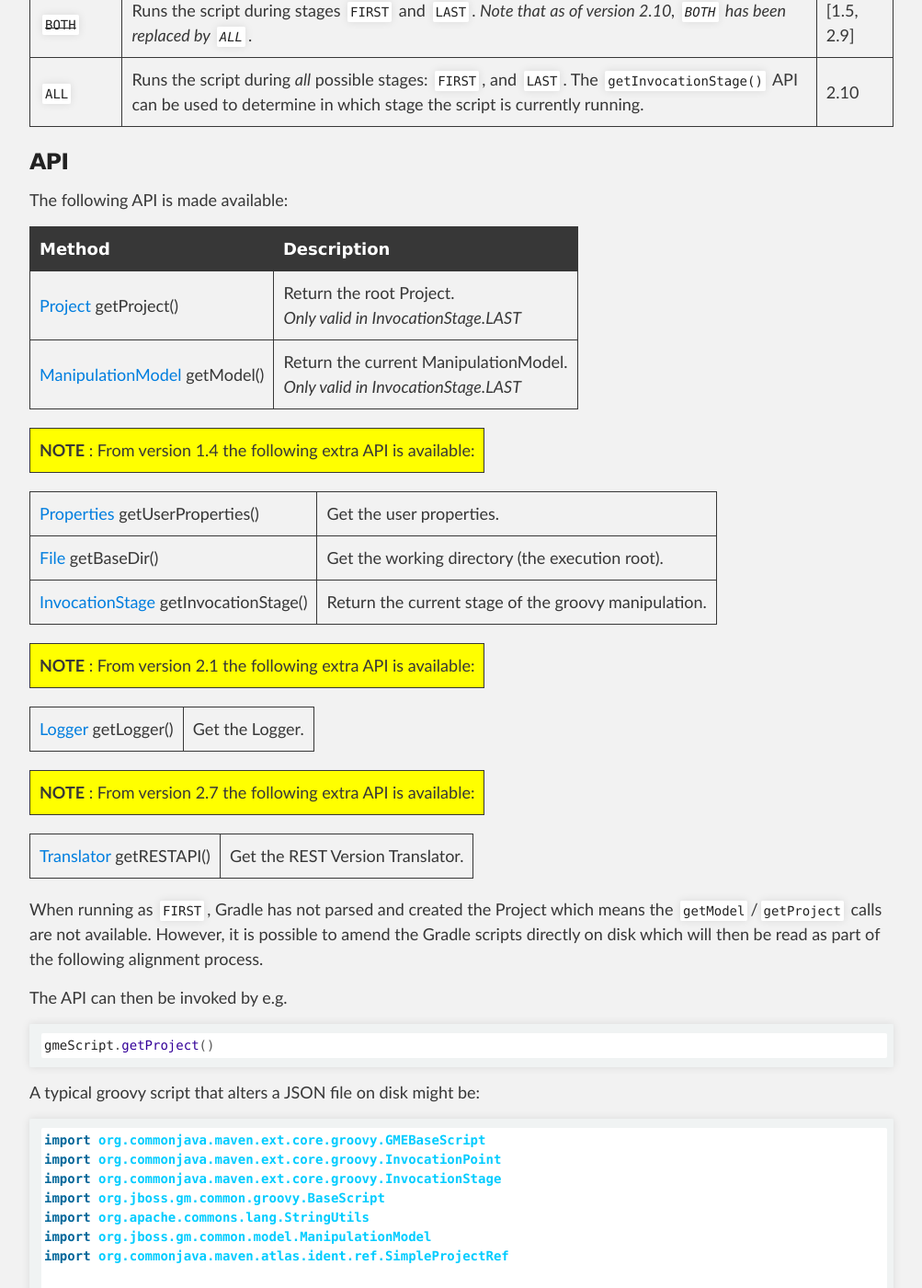
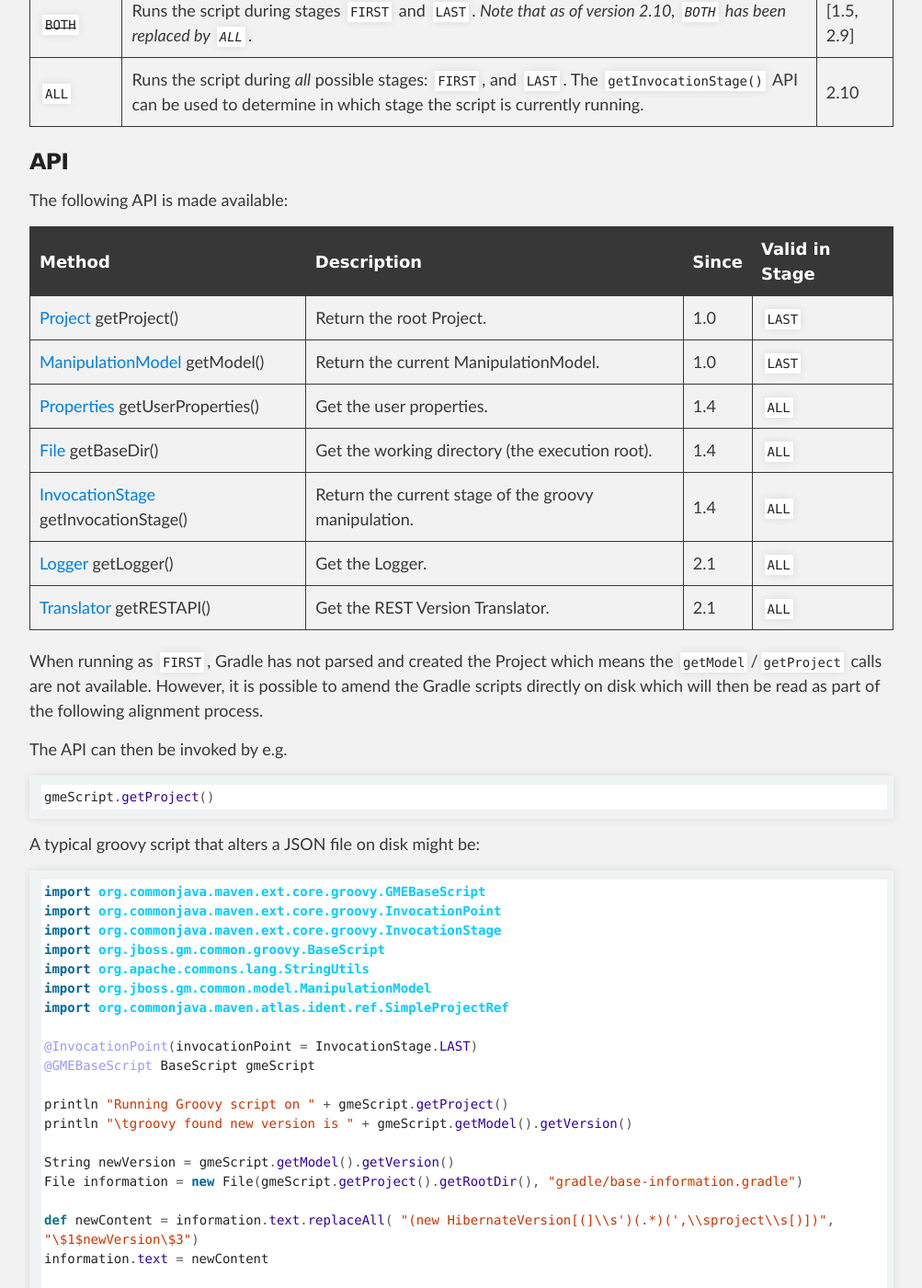
Before and after one commit to project-ncl/gradle-manipulator, a Jekyll site: the page built from guide/groovy.md, in a window 1280 px wide and 1400 px high, scrolled down 1421 px. Shown: the whole window at 92% size, without its empty margins (138-1141 px from the left). Built offline with Jekyll 4.4.1, drawn with Linux system fonts in a browser that asks for light colours.

Commit message:
NCLSUP-588 NCL-6934 Add dependencyOverride documentation. Indicate what stage API is valid in. Improve REST docs.

```diff
--- a/guide/groovy.md
+++ b/guide/groovy.md
@@ -61,43 +61,15 @@ made. The table below provides a description of the invocation stages available
 
 The following API is made available:
 
-
-| Method | Description |
-| -------|:------------|
-| [Project](https://docs.gradle.org/current/javadoc/org/gradle/api/Project.html) getProject() | Return the root Project. <br/><i>Only valid in InvocationStage.LAST</i> |
-| [ManipulationModel](https://github.com/project-ncl/gradle-manipulator/blob/master/common/src/main/java/org/jboss/gm/common/model/ManipulationModel.java) getModel() | Return the current ManipulationModel. <br/><i>Only valid in InvocationStage.LAST</i> |
-
-<table bgcolor="#ffff00">
-<tr>
-<td>
-    <b>NOTE</b> : From version 1.4 the following extra API is available:
-</td>
-</tr>
-</table>
-
-| [Properties](https://docs.oracle.com/javase/7/docs/api/java/util/Properties.html) getUserProperties() | Get the user properties. |
-| [File](https://docs.oracle.com/javase/7/docs/api/java/io/File.html) getBaseDir() | Get the working directory (the execution root). |
-| [InvocationStage](https://github.com/release-engineering/pom-manipulation-ext/blob/master/core/src/main/java/org/commonjava/maven/ext/core/groovy/InvocationStage.java) getInvocationStage() | Return the current stage of the groovy manipulation. |
-
-<table bgcolor="#ffff00">
-<tr>
-<td>
-    <b>NOTE</b> : From version 2.1 the following extra API is available:
-</td>
-</tr>
-</table>
-
-| [Logger](https://www.javadoc.io/doc/org.slf4j/slf4j-api/1.7.30/org/slf4j/Logger.html) getLogger() | Get the Logger. |
-
-<table bgcolor="#ffff00">
-<tr>
-<td>
-    <b>NOTE</b> : From version 2.7 the following extra API is available:
-</td>
-</tr>
-</table>
-
-| [Translator](https://www.javadoc.io/doc/org.commonjava.maven.ext/pom-manipulation-io/latest/org/commonjava/maven/ext/io/rest/Translator.html) getRESTAPI() | Get the REST Version Translator. |
+| Method | Description                           | Since | Valid in Stage |
+| -------|:--------------------------------------|:------|:------------------|
+| [Project](https://docs.gradle.org/current/javadoc/org/gradle/api/Project.html) getProject() | Return the root Project.              | 1.0   | `LAST`            |
+| [ManipulationModel](https://github.com/project-ncl/gradle-manipulator/blob/master/common/src/main/java/org/jboss/gm/common/model/ManipulationModel.java) getModel() | Return the current ManipulationModel. | 1.0 | `LAST`            |
+| [Properties](https://docs.oracle.com/javase/7/docs/api/java/util/Properties.html) getUserProperties() | Get the user properties. | 1.4 | `ALL`             |
+| [File](https://docs.oracle.com/javase/7/docs/api/java/io/File.html) getBaseDir() | Get the working directory (the execution root). | 1.4 | `ALL`             |
+| [InvocationStage](https://github.com/release-engineering/pom-manipulation-ext/blob/master/core/src/main/java/org/commonjava/maven/ext/core/groovy/InvocationStage.java) getInvocationStage() | Return the current stage of the groovy manipulation. | 1.4 | `ALL`             |
+| [Logger](https://www.javadoc.io/doc/org.slf4j/slf4j-api/1.7.30/org/slf4j/Logger.html) getLogger() | Get the Logger. | 2.1 | `ALL`             |
+| [Translator](https://www.javadoc.io/doc/org.commonjava.maven.ext/pom-manipulation-io/latest/org/commonjava/maven/ext/io/rest/Translator.html) getRESTAPI() | Get the REST Version Translator. | 2.1 |  `ALL` |
 
 When running as `FIRST`, Gradle has not parsed and created the Project which means the `getModel`/`getProject` calls are not available. However, it is possible to amend the Gradle scripts directly on disk which will then be read as part of the following alignment process.
 
```
Also changed, not shown: guide/dep-manip.md (+27 -4 lines).
